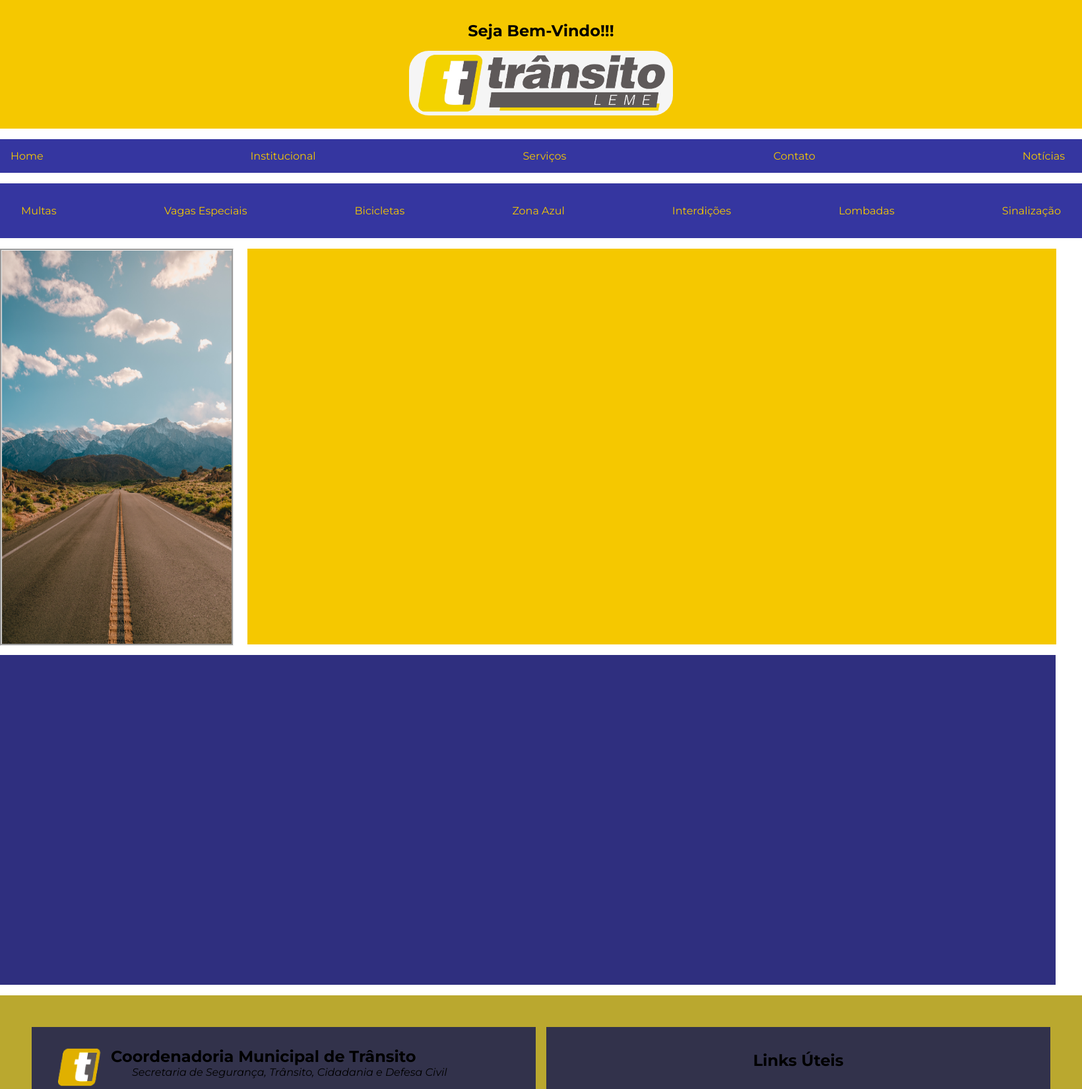
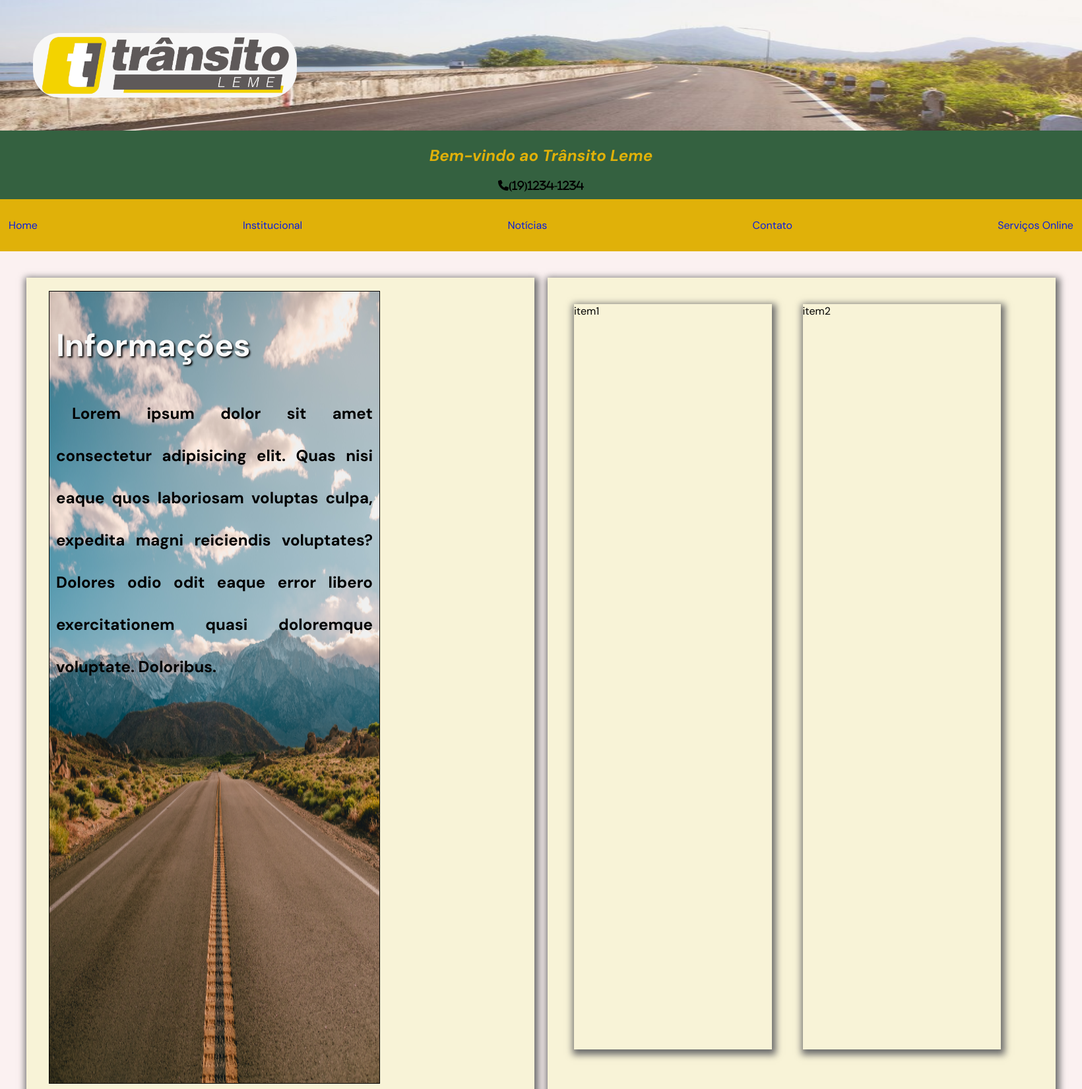
Before and after one commit to Malihgno616/portfolio-transito, a PHP site: page / in a window 1640 px wide. Shown: the top 1651 px of the page at 66% size. Run offline with PHP 8.4, Linux system fonts and the light colour scheme; some libraries are stand-ins or nearby versions.

Commit message:
"Updated index.html, style.css, and deleted images/telefone.png; changes include rewritten HTML structure, new CSS styles, and removed image file."

```diff
--- a/index.html
+++ b/index.html
@@ -3,81 +3,81 @@
 <head>
   <meta charset="UTF-8">
   <meta name="viewport" content="width=device-width, initial-scale=1.0">
-  <link rel="stylesheet" href="style.css">
+  <title>Trânsito Leme</title>
   <link rel="shortcut icon" href="/icon/favicon.ico" type="image/x-icon">
+  <link rel="stylesheet" href="style.css" />
 
-  <title>Trânsito Leme</title>
+  <link rel="stylesheet" href="https://cdnjs.cloudflare.com/ajax/libs/font-awesome/6.6.0/css/all.min.css" integrity="sha512-Kc323vGBEqzTmouAECnVceyQqyqdsSiqLQISBL29aUW4U/M7pSPA/gEUZQqv1cwx4OnYxTxve5UMg5GT6L4JJg==" crossorigin="anonymous" referrerpolicy="no-referrer" />
 
 </head>
+
 <body>
 
-    <header class="cabecalho">
-      <div class="borda">
-        <h1>Seja Bem-Vindo!!!</h1>
-      </div>
-      <img src="images/logo-transito-2018.png" alt="Logotipo LemeTransito" width="50%">
+  <!-- Cabeçalho -->
+
+  <header class="header">
+    <div class="logo-item"><img src="images/logo-transito-2018.png" alt="LogoTransito"></div>
   </header>
 
-    <nav class="menu1">
-      <div>
-        <ul>
+  <!-- Boas Vindas -->
+  <div class="welcome">
+    <h2>Bem-vindo ao Trânsito Leme</h1>
+    <i class="fas fa-phone"><span>(19)1234-1234</span></i>
+  </div>
+
+  <!-- Menu do Site -->
+  <div class="nav-menu">
+    <ul class="nav-item">
       <li><a href="index.html">Home</a></li>
-          <li><a href="institucional.html">Institucional</a></li>
-          <li><a href="serviços.html">Serviços</a></li>
-          <li><a href="contato.html">Contato</a></li>
-          <li><a href="noticias.html">Notícias</a></li>
+      <li><a href="/pages/institucional.html">Institucional</a></li>
+      <li><a href="/pages/noticias.html">Notícias</a></li>
+      <li><a href="/pages/contato.html">Contato</a></li>
+      <li><a href="/pages/serviços.html">Serviços Online</a></li>
     </ul>
   </div>
-    </nav>
 
+  <main class="main">
+      <div class="section-item">
+        <div class="aside-container">
+            <div class="aside-item">
+              <h2>Informações</h2>
+              <p>Lorem ipsum dolor sit amet consectetur adipisicing elit. Quas nisi eaque quos laboriosam voluptas culpa, expedita magni reiciendis voluptates? Dolores odio odit eaque error libero exercitationem quasi doloremque voluptate. Doloribus.</p>
+            </div>
+        </div>
+      </div>
+      <div class="section-item">
+        <div class="another-section-item">
+          <div class="divisions-section">item1</div>
+          <div class="divisions-section">item2</div>
+        </div>
+      </div>
+  </main>
 
-    <nav class="menu2">
+  <footer class="footer">
+    <div class="footer-container">
+      <div class="footer-item">
+        <img src="/images/logo-box.png" alt="logo-box">
         <div>
+          <h2>Coordenadoria Municipal de Trânsito</h2>
+          <p>Secretaria de Segurança, Trânsito, Cidadania e Defesa Civil</p>
+        </div>
+        <div class="list">
           <ul>
-          <li><a href="#">Multas</a></li>
-          <li><a href="#">Vagas Especiais</a></li>
-          <li><a href="#">Bicicletas</a></li>
-          <li><a href="#">Zona Azul</a></li>
-          <li><a href="#">Interdições</a></li>
-          <li><a href="#">Lombadas</a></li>
-          <li><a href="#">Sinalização</a></li>
+            <li><i class="fa-solid fa-location-dot"></i>
+            <a href="#">R.Das Estradas - Centro , 454</a></li>
+            <li><i class="fa-solid fa-clock"></i>
+            <a href="#">Horário de Atendimento de Segunda à Sexta das 8:00 às 16:00</a></li>
+            <li><i class="fas fa-phone"></i>
+            <a href="#">(19) 1234-1234</a></li>
+            <li><i class="fa-solid fa-envelope"></i>
+            <a href="#">transito@email.com</a></li>
           </ul>
         </div>
-    </nav>
+      </div>
 
-    <main>
-      <aside>
-        <div class="img-esquerda">
-        </div>
-      </aside>
-      <section class="sec1">
-        <p></p>
-      </section>
-      <section class="sec2">
-        <p></p>
-      </section>
-    </main>
-
-    <footer class="rodape">
-      <div>
-        <ul>
-          <div class="text-rodape">
-              <img src="/images/logo-box.png" alt="LogotipoLeme">
-              <h2>Coordenadoria Municipal de Trânsito</h2>
-              <p><em>Secretaria de Segurança, Trânsito, Cidadania e Defesa Civil</em></p>
-          </div>
-          <div class="txt-contato">
-            <ul>
-              <li><a href="#"><p><address>Rua Das Estradas da Silva,505</address></p></a></li>
-              <li><a href="#"><p><address>(11) 1234-5678</address></p></a></li>
-              <li><a href="#"><p><address>contato@leme.com.br</address></p></a></li>
-              <li><a href="#"><p><address>Horario de Atendimento: Segunda à Sexta das 8:00 às 16:00 </address></p></a></li>
-            </ul>
-          </div>
-        </ul>
-      </div>
-      <div class="outra-div">
+      <div class="footer-item">
         <h2>Links Úteis</h2>
+        <div class="another-list">
           <ul>
             <li><a href="#">Prefeitura de Leme</a></li>
             <li><a href="#">Câmara Municipal de Leme</a></li>
@@ -88,10 +88,12 @@
             <li><a href="#">DER-SP</a></li>
           </ul>
         </div>
+      </div>
+    </div>
   </footer>
 
-    <div class="copy">
-      <p>&copy; 2024 Leme</p>
+  <div class="copyright">
+    <p>&copy; 2023 Trânsito Leme</p>
   </div>
 
 </body>
--- a/style.css
+++ b/style.css
@@ -1,259 +1,243 @@
-@charset "UTF-8";
+@charset "UFT-8";
 
-@import url('https://fonts.googleapis.com/css2?family=Montserrat:ital,wght@0,100..900;1,100..900&display=swap');
+@import url('https://fonts.googleapis.com/css2?family=DM+Sans:ital,opsz,wght@0,9..40,100..1000;1,9..40,100..1000&display=swap');
+
 
 body {
-  font-family: "Montserrat", sans-serif;
+  font-size: 16px;
+  font-family: "DM Sans", sans-serif;
   font-optical-sizing: auto;
-  font-weight: weight;
   font-style: normal;
+  height: 100%;
+  margin: 0 auto;
+  background-color: #fbf1f1;
+}
+
+:root {
+  --cor1: #E0B109;
+  --cor2: #091FE0;
+  --cor3: #346140;
+  --cor4: #343D8B;
+  --cor5: #09E043;
+  --cor6: #E0090E;
+}
+
+/* Cabeçalho */
+
+.header {
+  display: flex;
+  padding: 50px;
+  background-image: url("/images/estrada.png");
+  background-repeat: no-repeat;
+  background-size: 100% 100%;
+}
+
+.header img {
+  width: 400px;
+  margin-left: 0;
+  margin-right: 0;
+  height: 100%;
+  background-repeat: no-repeat;
+  background-color: #f7f7f7;
+  border-radius: 40px;
+  display: block;
+}
+
+/* Boas vindas*/
+
+.welcome {
+  background-color: var(--cor3);
+  text-align: center;
+  padding-top: 2px;
+  padding-bottom: 10px;
+}
+
+.welcome h2 {
+  color: var(--cor1);
+  font-style: italic;
+}
+
+/*Menus Principais*/
+
+.nav-menu {
+  background-color: var(--cor1);
+  padding: 3px;
+}
+
+.nav-item {
+  display: flex;
+  padding: 10px;
+  justify-content: space-between;
+}
+
+.nav-item li {
+  list-style: none;
+}
+
+.nav-item a {
+  text-decoration: none;
+  color: var(--cor2);
+  transition: .7s;
+}
+
+.nav-item a:hover {
+  color: var(--cor3);
+}
+
+/*Conteúdo Principal*/
+
+.main {
+  padding: 40px;
+  display: flex;
+  margin: 0 auto;
+  gap: 20px;
+}
+
+.main .section-item {
+  padding: 20px;
+  width: 1000px;
+  height: 1200px;
+  flex: 2;
+  box-shadow: 2px 4px 10px 4px #6b6b6b;
+  background-color: #f8f3d7;
+}
+
+.aside-container {
+  position: relative;
+  margin: 0 auto;
+  left: -100px;
+  width: 500px;
+  height: 100%;
+  border: 1px solid #000;
+  position: relative;
+  background-image: url("/images/estradavert.png");
+  background-size: 100% 100%;
+}
+
+.aside-item {
+  position: absolute;
+  margin: 10px 10px 50px 10px;
+  top: 0;
+  left: 0;
+}
+
+.aside-item h2 {
+  font-size: 3rem;
+  color: #f9f9f9;
+  text-shadow: 2px 2px 3px #000000;
+}
+
+.aside-item p {
+  font-size: 1.5rem;
+  font-weight: 700;
+  text-indent: 1.5rem;
+  text-align: justify;
+  line-height: 4rem;
+}
+
+.another-section-item {
+  padding: 20px;
+  display: grid;
+  grid-template-columns: repeat(2, 1fr);
+  gap: 3px;
   margin: 0 auto;
 }
 
-.cabecalho {
-  background-color: #F5C800;
-  padding: 1rem;
-  text-align: center;
+.divisions-section {
+  width: 300px;
+  height: 1130px;
+  box-shadow: 2px 4px 10px 4px #6b6b6b;
 }
 
-.cabecalho img {
-  background-color: whitesmoke;
-  width: 100%;
-  max-width: 400px;
-  border-radius: 30px;
-  margin: 0 auto;
-}
+/* Rodapé */
 
-.borda h1{
-  text-align: center;
-  font-size: 24px;
-}
-
-/*Linhas para tornar o cabeçalho responsivo*/
-@media (max-width: 768px){
-  .cabecalho img {
-    width: 80%;
-  }
-  .borda h1 {
-    font-size: 18px;
-  }
-}
-
-@media (max-width: 480px){
-  .cabecalho img {
-    width: 60%;
-  }
-  .borda h1 {
-    font-size: 14px;
-  }
-}
-
-.menu1 {
-  background-color: #3536A0;
-  padding: 1rem;
-  text-align: center;
-  margin-top: 1rem;
+.footer {
+  background-color: #ccc;
+  height: 100%;
 
 }
 
-.menu1 ul {
-  list-style: none;
-  margin: 0;
-  padding: 0;
-  display: flex;
-  justify-content: space-between;
+.footer-container {
+  display: grid;
+  grid-template-columns: repeat(2,1fr);
+  box-sizing: border-box;
 }
 
-.menu1 li {
-  margin-right: 10px;
+.footer-item {
+  padding: 60px;
+  height: 250px;
+  background-color: var(--cor3);
+  position: relative;
+  margin: auto;
 }
 
-.menu1 a {
-  color: #F5C800;
-  text-decoration: none;
-  transition: color 0.2s ease;
+.footer-item:first-child {
+  background-color: var(--cor4);
+  display: flex;
+  flex-direction: row;
 }
 
-.menu1 a:hover {
-  color: #ccc;
+.footer-item:first-child img {
+  width: 50px;
+  height: 50px;
 }
 
-/*Linhas para tornar o menu responsivo*/
-@media (max-width: 768px){
-  .menu1 ul {
-    flex-direction: column;
-  }
-  .menu1 li {
-    margin-right: 0;
-    margin-bottom: 10px;
-  }
+.footer-item:first-child div {
+  margin-left: 10px;
 }
 
-.menu2{
-  background-color: #3536A0;
-  padding: 2rem;
-  text-align: center;
-  margin-top: 1rem;
+.list ul li {
+  list-style: none;
+  padding: 5px;
+  padding-bottom: 5px;
 }
 
-.menu2 ul {
-  list-style: none;
-  margin: 0;
-  padding: 0;
-  display: flex;
-  justify-content: space-between;
+.list a {
+  text-decoration: none;
+  color: #f9f9f9;
+  transition: .4s;
 }
 
-.menu2 li {
-  position: relative;
+.list a:hover {
+  background-color: var(--cor6);
+  border-radius: 40px;
 }
 
-.menu2 a {
-  text-decoration: none;
-  color: #F5C800;
+.footer-item:last-child {
+  background-color: var(--cor1);
+  width: 500px;
 }
 
-.menu2 li:hover {
-  background-color: #2F2F7F;
-
-  transition-duration: 500ms;
-  border-radius: 20px;
+.footer-item:last-child h2 {
+  padding: 0;
+  margin-top: -40px;
+  font-size: 2rem;
 }
 
-/*Linhas para tornar o menu responsivo*/
-@media (max-width: 768px){
-  .menu2 ul {
-    flex-direction: column;
-  }
-  .menu2 li {
-    margin-right: 0;
-    margin-bottom: 10px;
-  }
+.another-list ul{
+  display: grid;
+  grid-template-columns: repeat(2,1fr);
+  gap: 30px;
 }
 
-.img-esquerda {
-  margin-top: 1rem ;
-  padding-right: 300px;
-  padding-bottom: 500px;
-  margin-right: 1500px;
-  width: 3rem;
-  height: 6rem;
-  background-image: url("/images/estradavert.png");
-  background-size: 100% 100%;
-  border-style: groove;
+.another-list ul {
+  list-style: none;
 }
 
-.rodape div {
-  text-align: left;
-  background-color: #32324B;
-  padding: 1em;
-}
-
-.outra-div h2{
-  text-align: center;
-}
-
-.outra-div li {
-  margin-left: 13rem;
-}
-
-.rodape ul li {
-  list-style: none;
-  padding: 1em;
-}
-
-.rodape a {
-  color: #ffffff;
+.another-list a {
   text-decoration: none;
-}
-
-.rodape a:hover {
-  color: #F5C800;
-  transition-duration: 500ms;
-  border-style: solid;
-}
-
-.copy {
-  font-size: 16px;
-  text-align: center;
-  color: white;
-  background-color: black;
-  padding: 5px;
-}
-
-/* media queries */
-@media (max-width: 768px) {
-  .img-esquerda {
-    padding-right: 10%;
-  }
-  .borda-direita {
-    margin-left: 10%;
-  }
-}
-
-@media (max-width: 480px) {
-  .img-esquerda {
-    padding-right: 5%;
-  }
-  .borda-direita {
-    margin-left: 5%;
-  }
-}
-
-.sec1 {
-  background-color: #F5C800;
-  width: 76.6rem;
-  height: 600px;
-  margin-top: -618px;
-  margin-left: 375px;
-}
-
-.sec2 {
-  background-color: #2F2F7F;
-  width: 100rem;
-  height: 500px;
-  margin-top: 1rem;
-  margin-left: 0;
-}
-
-.rodape {
-  margin-top: 1rem;
-  background-color:#BAA82F;
-  padding: 3rem;
-  display: grid;
-  grid-template-columns: repeat(2, 1fr);
-  gap: 1rem;
-}
-
-.text-rodape h2{
-  margin-top: -4rem;
-  margin-left: 3rem;
-  margin-bottom: 0;
-  margin-right: 0;
-}
-
-.text-rodape p{
-  margin: 0 0 0 5rem;
-}
-
-.text-rodape img {
-  margin-left: -2rem;
-  margin-top: -1rem;
+  color: #000000;
 
 }
 
-.txt-contato {
-  margin-right: 6rem;
+.another-list a:hover {
+  border-bottom: 1px solid black;
 }
 
-.txt-contato ul {
-  margin-top: -15px;
-  padding: 0px;
+.copyright {
+  font-size: 1rem;
+  color: #f9f9f9;
+  background-color: #000;
+  padding: 10px;
+  text-align: center;
 }
-
-.txt-contato li:hover {
-  background-color: #2F2F7F;
-  padding: 1px;
-  border-radius: 40px;
-  transition-duration: 1000ms;
-}
```
Also changed, not shown: images/telefone.png (deleted). Lines whose indentation alone changed are shown as unchanged.
